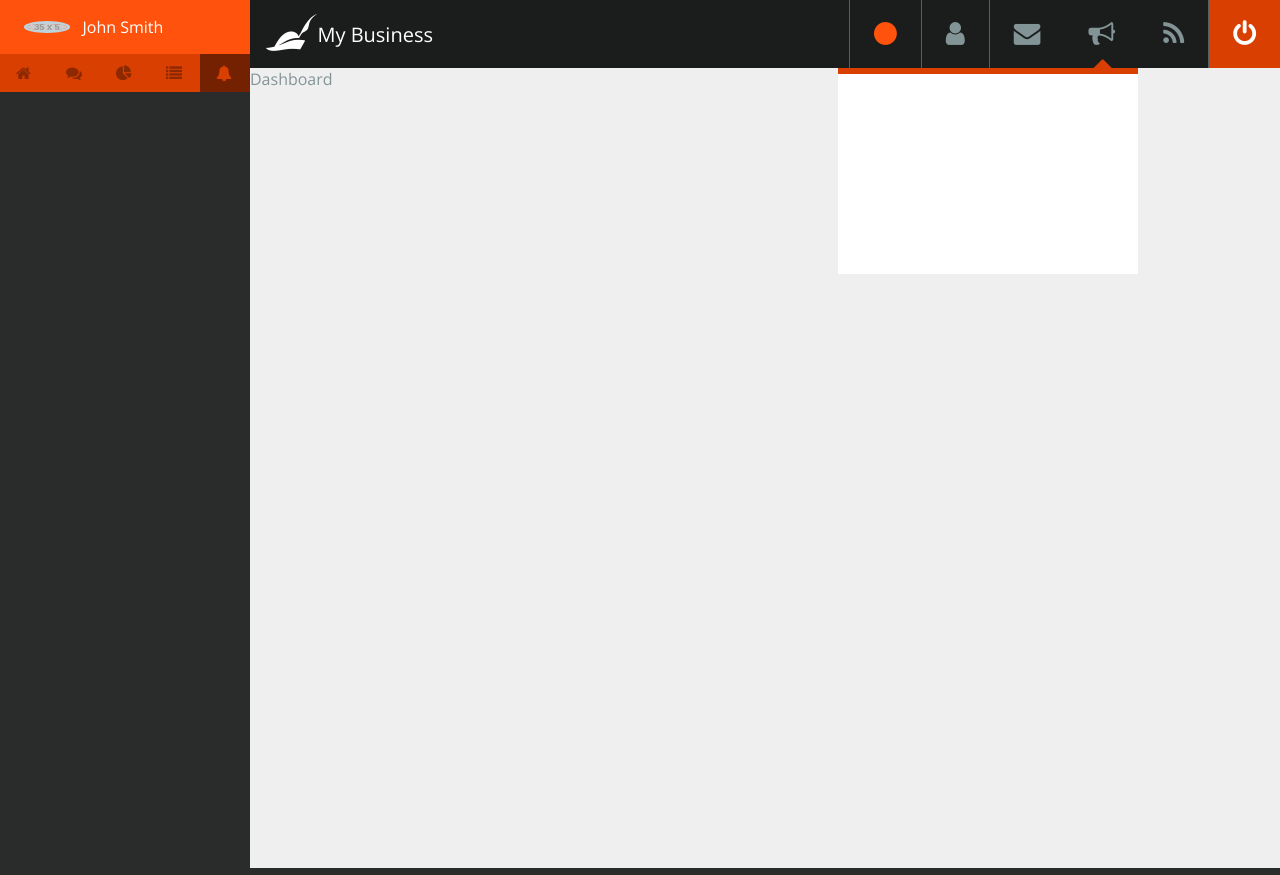
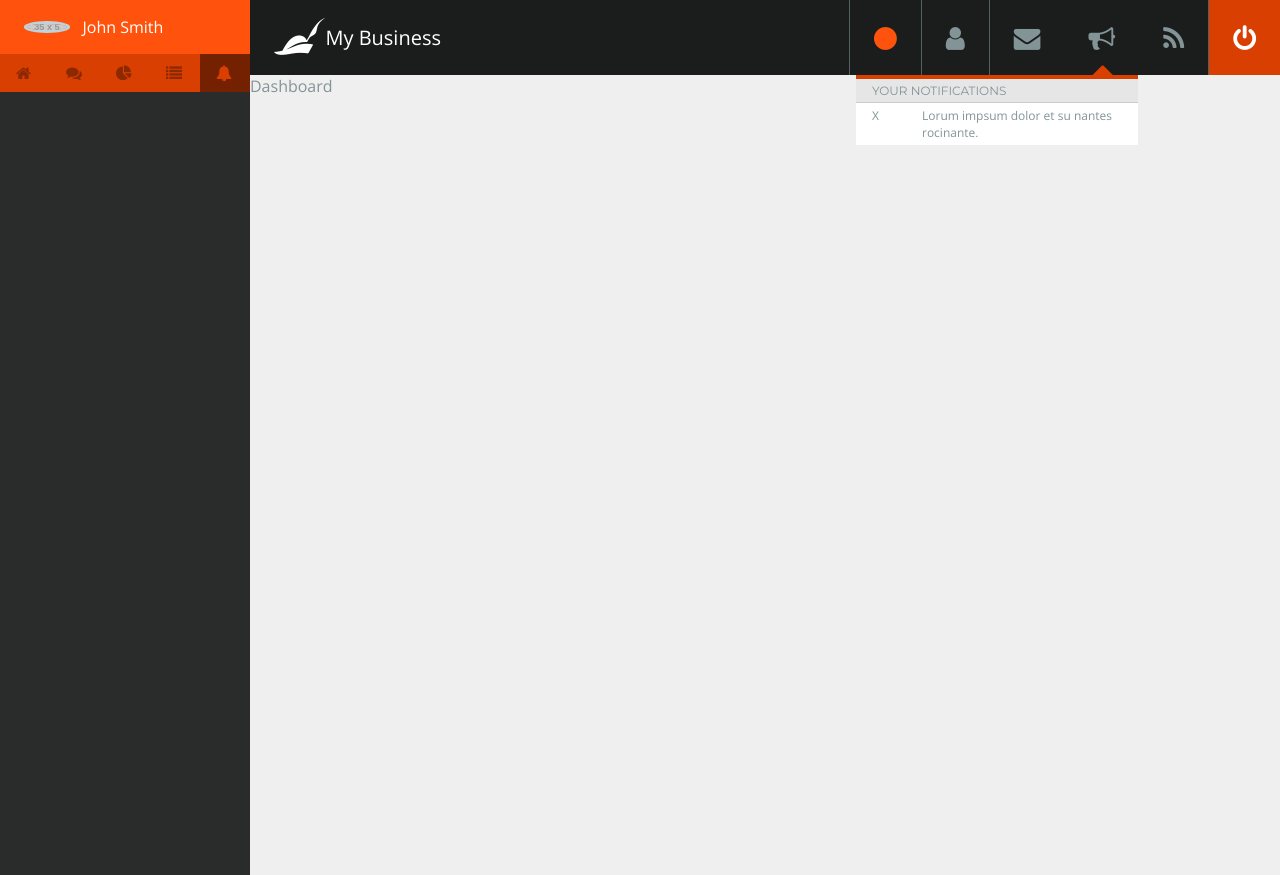
Before and after one commit to keshaldesai/adminui, a React app: page /dashboard in a window 1280 px wide. Built offline with nearby package versions, Linux system fonts and the light colour scheme; no server answers; placeholder pictures from the web are drawn by us.

Commit message:
header notifications start

```diff
--- a/src/components/Header/Header.js
+++ b/src/components/Header/Header.js
@@ -1,5 +1,6 @@
 import React, { Component } from "react";
 import HeaderItem from "./HeaderItem";
+import Notifications from "./Notifications";
 
 class Header extends Component {
   render() {
@@ -14,12 +15,7 @@ class Header extends Component {
           <HeaderItem button="user" />
           <HeaderItem button="envelope" />
           <HeaderItem button="bullhorn">
-            <div className="notifs">
-              <div className="drop-caret ">
-                <i className="fa fa-caret-up fa-2x" aria-hidden="true" />
-              </div>
-              <div className="drop-container" />
-            </div>
+            <Notifications />
           </HeaderItem>
           <HeaderItem button="rss" />
           <HeaderItem button="power-off" />
--- /dev/null
+++ b/src/components/Header/Notifications.js
@@ -0,0 +1,24 @@
+import React, { Component } from "react";
+
+class Notifications extends Component {
+  render() {
+    return (
+      <div className="notifs">
+        <div className="drop-caret ">
+          <i className="fa fa-caret-up fa-2x" aria-hidden="true" />
+        </div>
+        <div className="drop-container">
+          <div className="drop-title">YOUR NOTIFICATIONS</div>
+          <div className="notifs-group">
+            <div className="notifs-pic">X</div>
+            <div className="notifs-info">
+              Lorum impsum dolor et su nantes rocinante.
+            </div>
+          </div>
+        </div>
+      </div>
+    );
+  }
+}
+
+export default Notifications;
--- a/src/styles/Header/_header.scss
+++ b/src/styles/Header/_header.scss
@@ -4,17 +4,17 @@
   flex-flow: row nowrap;
   align-items: center;
   font-size: 20px;
-  div {
+  .logo,
+  .settings {
     display: flex;
     align-items: center;
   }
   .logo {
     color: white;
-    margin-left: 16px;
+    padding: 0px 24px;
   }
   .settings {
     margin-left: auto;
-    text-align: center;
   }
 }
 
@@ -32,8 +32,6 @@
 .button-envelope,
 .button-power-off {
   border-left: 1px solid darken(#839497, 20%);
-  display: flex;
-  flex-flow: row nowrap;
 }
 
 .button-circle {
@@ -59,18 +57,29 @@
 .drop-container {
   position: absolute;
   background-color: #ffffff;
-  border-top: 6px solid #d93f00;
-  width: 300px;
-  height: 200px;
+  border-top: 4px solid #d93f00;
+  font-size: 12px;
+}
+
+.drop-title {
+  font-family: 'Montserrat', sans-serif;
+  background-color: darken(#ffffff, 10%);
+  border-bottom: 1px solid darken(#ffffff, 20%);
+  padding: 4px 16px;
 }
 
 .notifs {
   .drop-caret {
-    top: 44px;
+    top: 50px;
     right: 166px;
   }
   .drop-container {
-    top: 68px;
+    top: 75px;
     right: 142px;
   }
+  .notifs-group {
+    padding: 4px 16px;
+    display: grid;
+    grid-template-columns: 50px 200px;
+  }
 }
```
